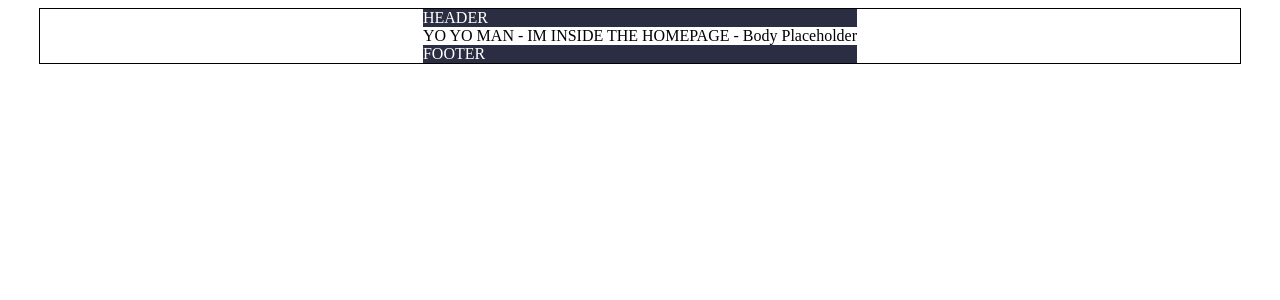
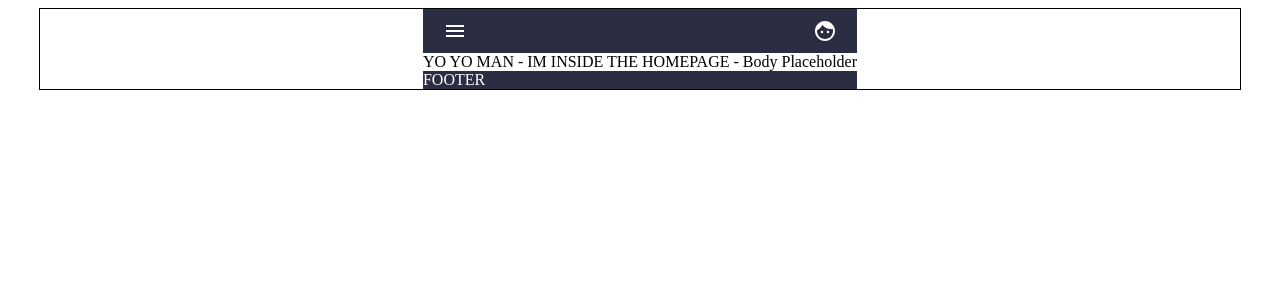
Before and after one commit to MrT3313/HomeBase, a React (Create React App) app in the folder homebase_app/: page / in a window 1280 px wide. Shown: the top 300 px of the page. Built offline with nearby package versions, Linux system fonts and the light colour scheme.

Commit message:
FE
rendering 2 SVG imgs. Menu & Generic User Icon for <Header />

```diff
--- a/homebase_app/src/components/header.js
+++ b/homebase_app/src/components/header.js
@@ -11,12 +11,18 @@
     // IMPORT - STYLED COMPONENTS - INDIVIDUAL THEMES
         import theme from '../styles/header_homepage'
 
+// ASSETS
+    import menuIcon from '../assets/MenuIcon_MaterialDesign.svg'
+    import genericProfileIMG from '../assets/GenericProfileIMG.svg'
+
 // -- *** -- START CODE -- *** -- //
 // -- *** -- START CODE -- *** -- //
 
 // Styled Components - COMPONENT
     const HeaderContainer = styled.div`
         display: flex;
+        justify-content: space-between;
+        padding: 10px 20px;
 
         background-color: ${props => props.theme.backgroundColor};
         color: ${props => props.theme.fontColor};
@@ -28,7 +34,8 @@ class Header extends Component {
         return (
             <ThemeProvider theme={theme}>
                 <HeaderContainer>
-                    HEADER
+                    <img src={menuIcon}/>
+                    <img src={genericProfileIMG}/>
                 </HeaderContainer>
             </ThemeProvider>
         )
--- a/homebase_app/src/views/Homepage.js
+++ b/homebase_app/src/views/Homepage.js
@@ -8,7 +8,7 @@
     import Header from '../components/Header'
     import Footer from '../components/Footer'
 
-// IMPORT STYLED COMPOENNTS
+// IMPORT STYLED COMPONENTS
     import styled from 'styled-components'
 
 // -- *** -- START CODE -- *** -- //
```
Also changed, not shown: homebase_app/src/assets/GenericProfileIMG.svg (added), homebase_app/src/assets/MenuIcon_MaterialDesign.svg (added), 1 other file (tests, documents, lock files or other folders).
